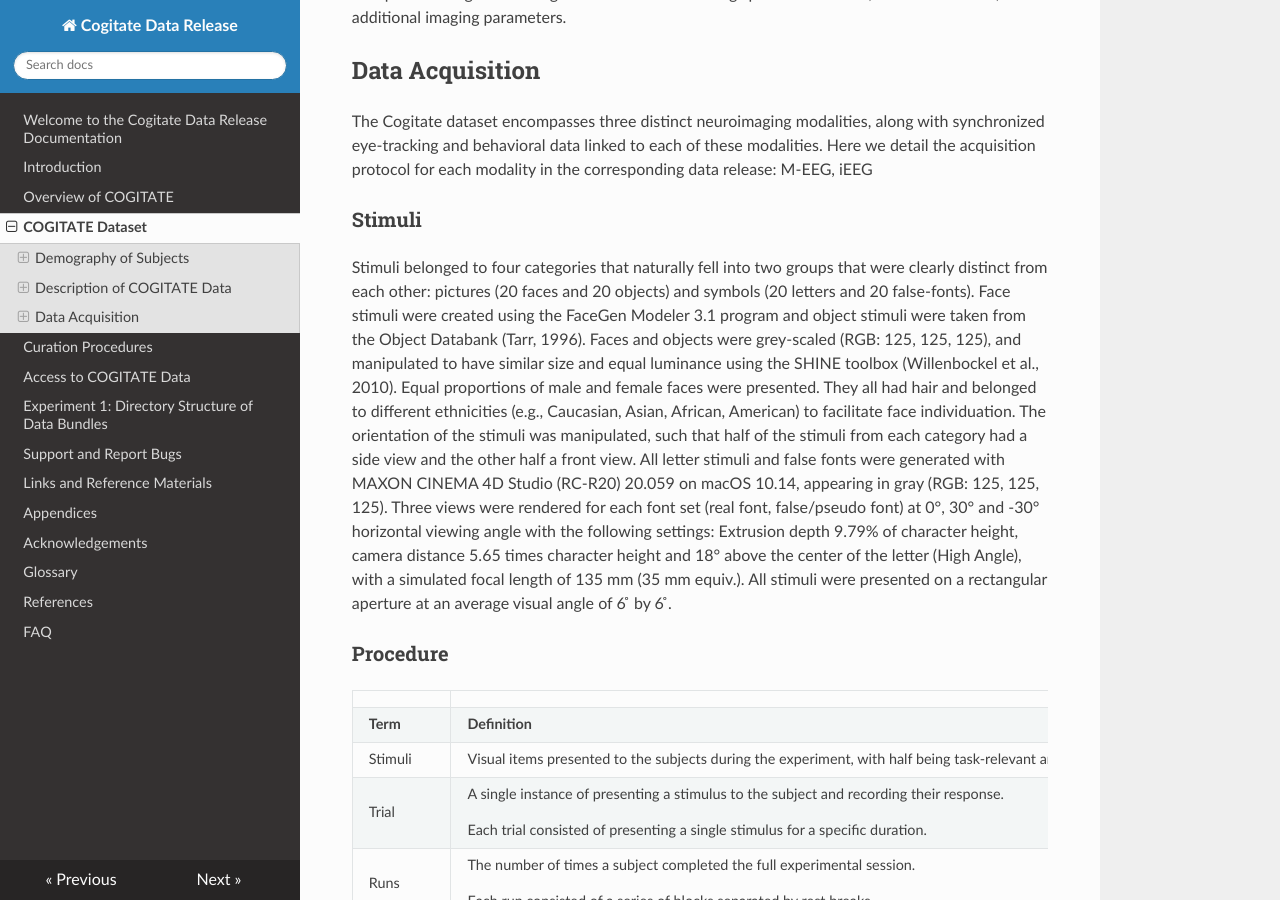
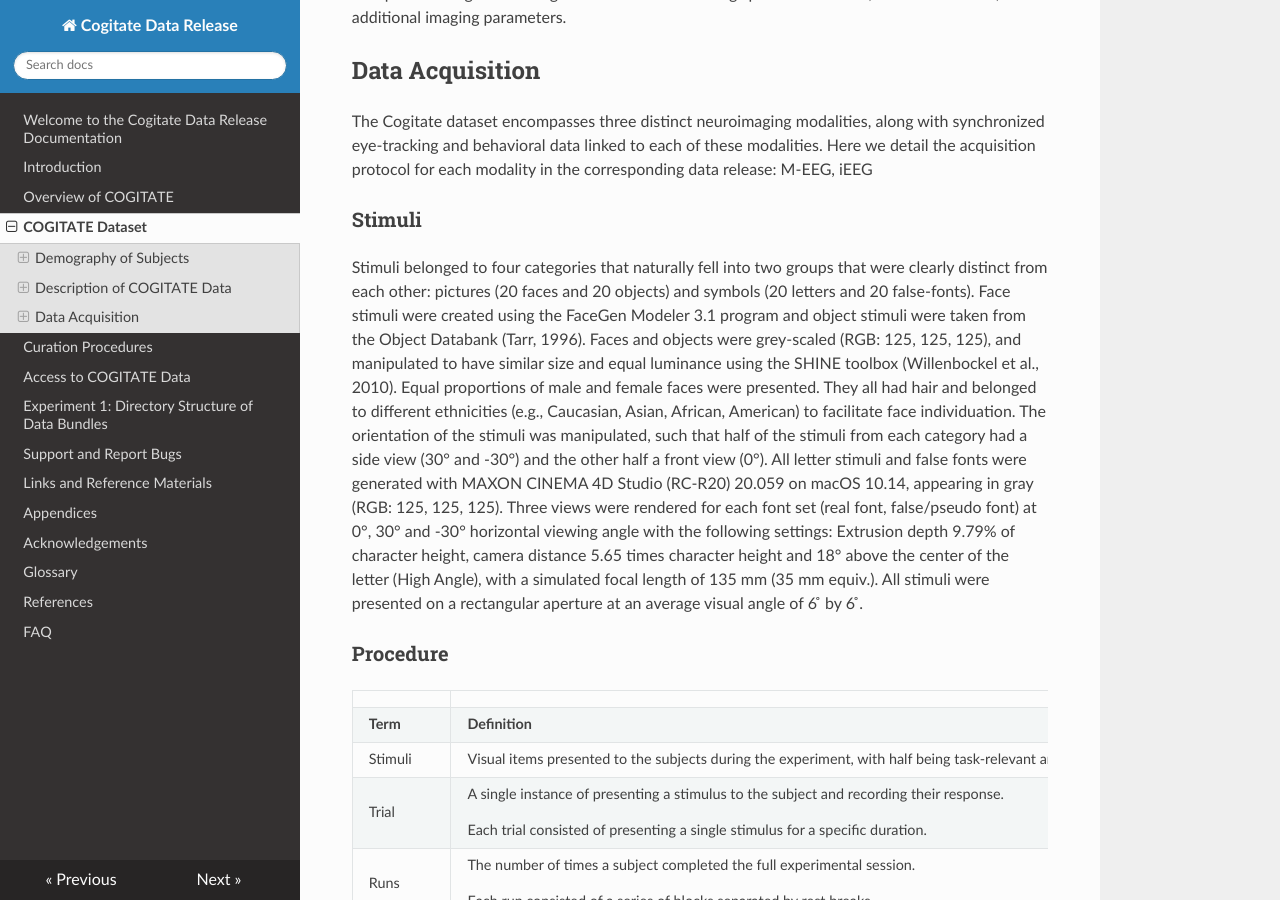
Before and after one commit to Cogitate-consortium/cogitate-data, an MkDocs documentation site: the page built from docs/03_cogdataset.md, in a window 1280 px wide and 900 px high, scrolled down 7140 px. Built offline with MkDocs 1.6.1, drawn with Linux system fonts in a browser that asks for light colours; nearby versions of some CDN libraries.

Commit message:
Added numbers to the "Stimuli" section

```diff
--- a/docs/03_cogdataset.md
+++ b/docs/03_cogdataset.md
@@ -161,7 +161,7 @@ The Cogitate dataset encompasses three distinct neuroimaging modalities, along w
 
 ### Stimuli
 
-Stimuli belonged to four categories that naturally fell into two groups that were clearly distinct from each other: pictures (20 faces and 20 objects) and symbols (20 letters and 20 false-fonts). Face stimuli were created using the FaceGen Modeler 3.1 program and object stimuli were taken from the Object Databank (Tarr, 1996). Faces and objects were grey-scaled (RGB: 125, 125, 125), and manipulated to have similar size and equal luminance using the SHINE toolbox (Willenbockel et al., 2010). Equal proportions of male and female faces were presented. They all had hair and belonged to different ethnicities (e.g., Caucasian, Asian, African, American) to facilitate face individuation. The orientation of the stimuli was manipulated, such that half of the stimuli from each category had a side view and the other half a front view. All letter stimuli and false fonts were generated with MAXON CINEMA 4D Studio (RC-R20) 20.059 on macOS 10.14, appearing in gray (RGB: 125, 125, 125). Three views were rendered for each font set (real font, false/pseudo font) at 0°, 30° and -30° horizontal viewing angle with the following settings: Extrusion depth 9.79% of character height, camera distance 5.65 times character height and 18° above the center of the letter (High Angle), with a simulated focal length of 135 mm (35 mm equiv.). All stimuli were presented on a rectangular aperture at an average visual angle of 6 ̊ by 6 ̊.
+Stimuli belonged to four categories that naturally fell into two groups that were clearly distinct from each other: pictures (20 faces and 20 objects) and symbols (20 letters and 20 false-fonts). Face stimuli were created using the FaceGen Modeler 3.1 program and object stimuli were taken from the Object Databank (Tarr, 1996). Faces and objects were grey-scaled (RGB: 125, 125, 125), and manipulated to have similar size and equal luminance using the SHINE toolbox (Willenbockel et al., 2010). Equal proportions of male and female faces were presented. They all had hair and belonged to different ethnicities (e.g., Caucasian, Asian, African, American) to facilitate face individuation. The orientation of the stimuli was manipulated, such that half of the stimuli from each category had a side view (30° and -30°) and the other half a front view (0°). All letter stimuli and false fonts were generated with MAXON CINEMA 4D Studio (RC-R20) 20.059 on macOS 10.14, appearing in gray (RGB: 125, 125, 125). Three views were rendered for each font set (real font, false/pseudo font) at 0°, 30° and -30° horizontal viewing angle with the following settings: Extrusion depth 9.79% of character height, camera distance 5.65 times character height and 18° above the center of the letter (High Angle), with a simulated focal length of 135 mm (35 mm equiv.). All stimuli were presented on a rectangular aperture at an average visual angle of 6 ̊ by 6 ̊.
 
 ### Procedure
 
```
